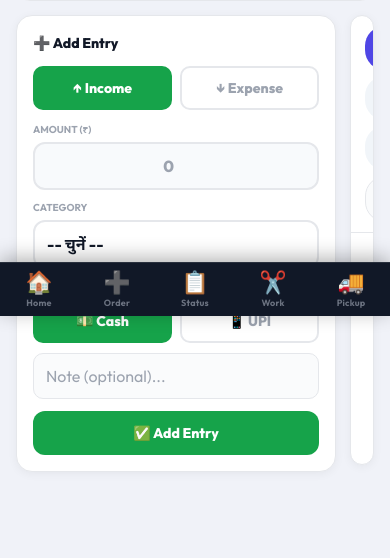
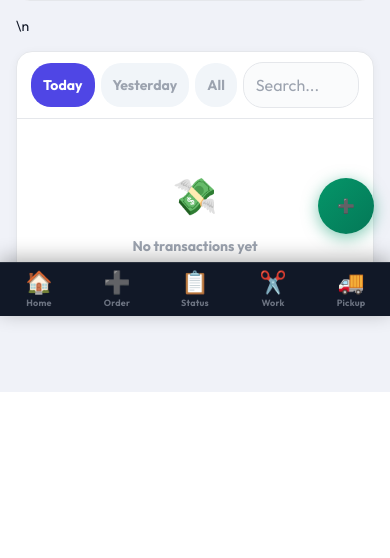
Before and after one commit to thenikhilkumawat/UTMS, a Python web app: template templates/employee/finance.html in a window 390 px wide. Shown: the part 528-1086 px from the top of the page. After the commit the page ends 920 px from the top, so only its background shows below. Run offline with Jinja, Linux system fonts and the light colour scheme; the template is opened without the code that fills it, so the values that code supplies are empty.

Commit message:
feat: Finance page mobile layout - FAB + collapsible form

```diff
--- a/templates/employee/finance.html
+++ b/templates/employee/finance.html
@@ -4,6 +4,22 @@
 <style>
 @keyframes slideUp { from{opacity:0;transform:translateY(10px)} to{opacity:1;transform:translateY(0)} }
 .fin-card { animation: slideUp 0.2s ease-out; }
+.fin-layout { display: grid; grid-template-columns: 320px 1fr; }
+@media (max-width: 768px) {
+  .fin-layout { grid-template-columns: 1fr !important; }
+  .fin-add-btn {
+    position: fixed; bottom: 82px; right: 16px; z-index: 150;
+    width: 56px; height: 56px; border-radius: 50%;
+    background: linear-gradient(135deg,#059669,#047857);
+    color: #fff; font-size: 26px; border: none;
+    box-shadow: 0 4px 16px rgba(5,150,105,0.5);
+    display: flex; align-items: center; justify-content: center;
+    cursor: pointer;
+  }
+  .fin-form-panel { display: none; }
+  .fin-form-panel.open { display: block !important; }
+  .fin-summary-grid { grid-template-columns: 1fr 1fr !important; }
+}
 </style>
 {% endblock %}
 {% block content %}
@@ -61,10 +77,12 @@
   </div>
 
   <!-- Two column main: left = add entry, right = transactions -->
-  <div style="display:grid;grid-template-columns:320px 1fr;gap:14px;align-items:start;">
+  <div class="fin-layout" style="gap:14px;align-items:start;">
 
-    <!-- LEFT: Add Entry form -->
-    <div class="fin-card" style="background:#fff;border-radius:16px;border:1.5px solid var(--border);padding:16px;box-shadow:0 2px 10px rgba(0,0,0,0.05);">
+    <!-- Mobile FAB — Add Entry -->
+    <button class="fin-add-btn" onclick="toggleFinForm()" title="Add Entry" style="display:none;">➕</button>
+
+    <!-- LEFT: Add Entry form -->\n    <div class="fin-card fin-form-panel" style="background:#fff;border-radius:16px;border:1.5px solid var(--border);padding:16px;box-shadow:0 2px 10px rgba(0,0,0,0.05);">
       <div style="font-size:14px;font-weight:900;margin-bottom:12px;">➕ <span class="lang-en">Add Entry</span><span class="lang-hi" style="display:none;">एंट्री जोड़ें</span></div>
 
       <!-- Income / Expense toggle — compact -->
@@ -191,6 +209,20 @@
 {% block extra_js %}
 <script>
 var txType  = "income";
+
+// Mobile: show FAB, hide form initially
+if (window.innerWidth <= 768) {
+  document.querySelector('.fin-add-btn').style.display = 'flex';
+}
+function toggleFinForm() {
+  var panel = document.querySelector('.fin-form-panel');
+  var fab   = document.querySelector('.fin-add-btn');
+  panel.classList.toggle('open');
+  fab.textContent = panel.classList.contains('open') ? '✕' : '➕';
+  if (panel.classList.contains('open')) {
+    panel.scrollIntoView({behavior:'smooth', block:'start'});
+  }
+}
 var payMode = "cash";
 var txFilter= "today";
 
```
